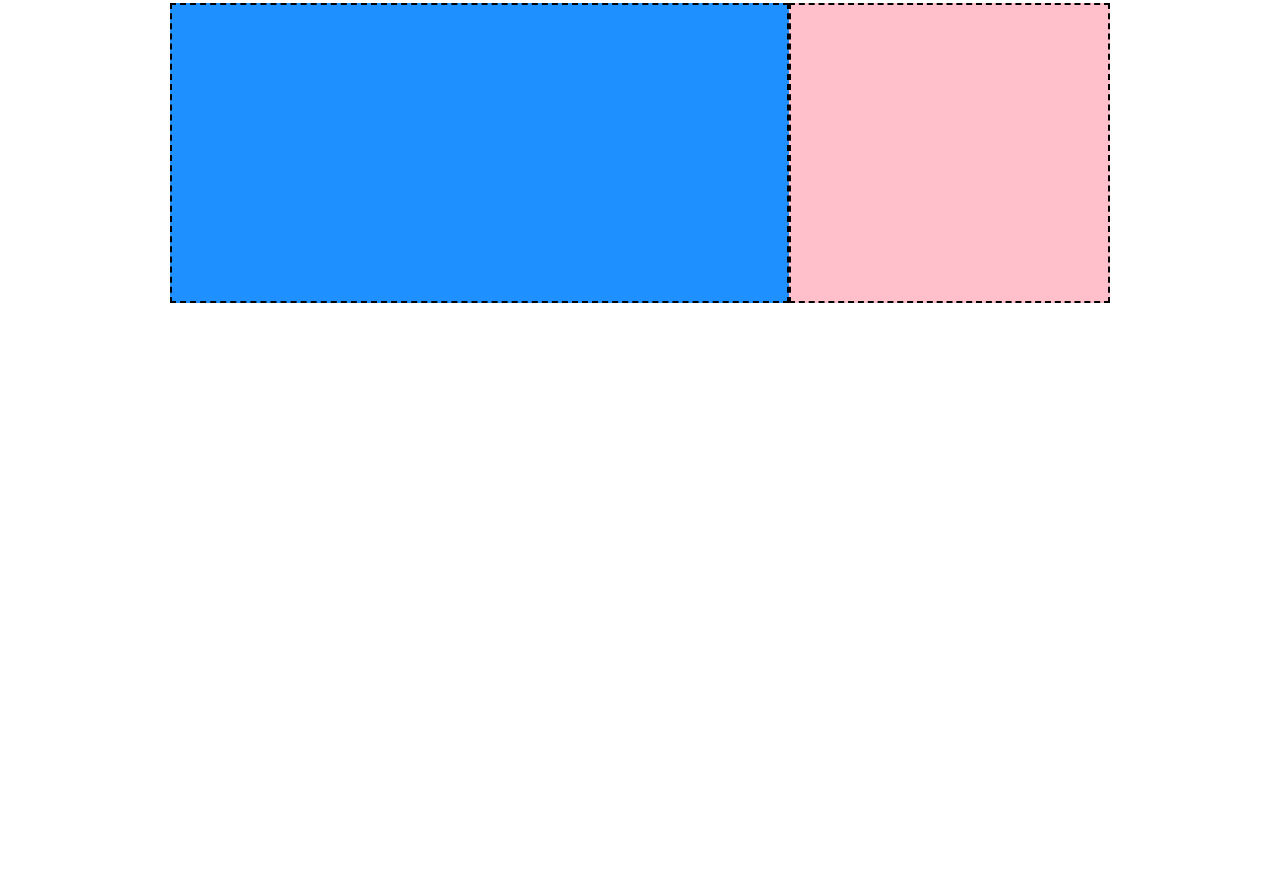
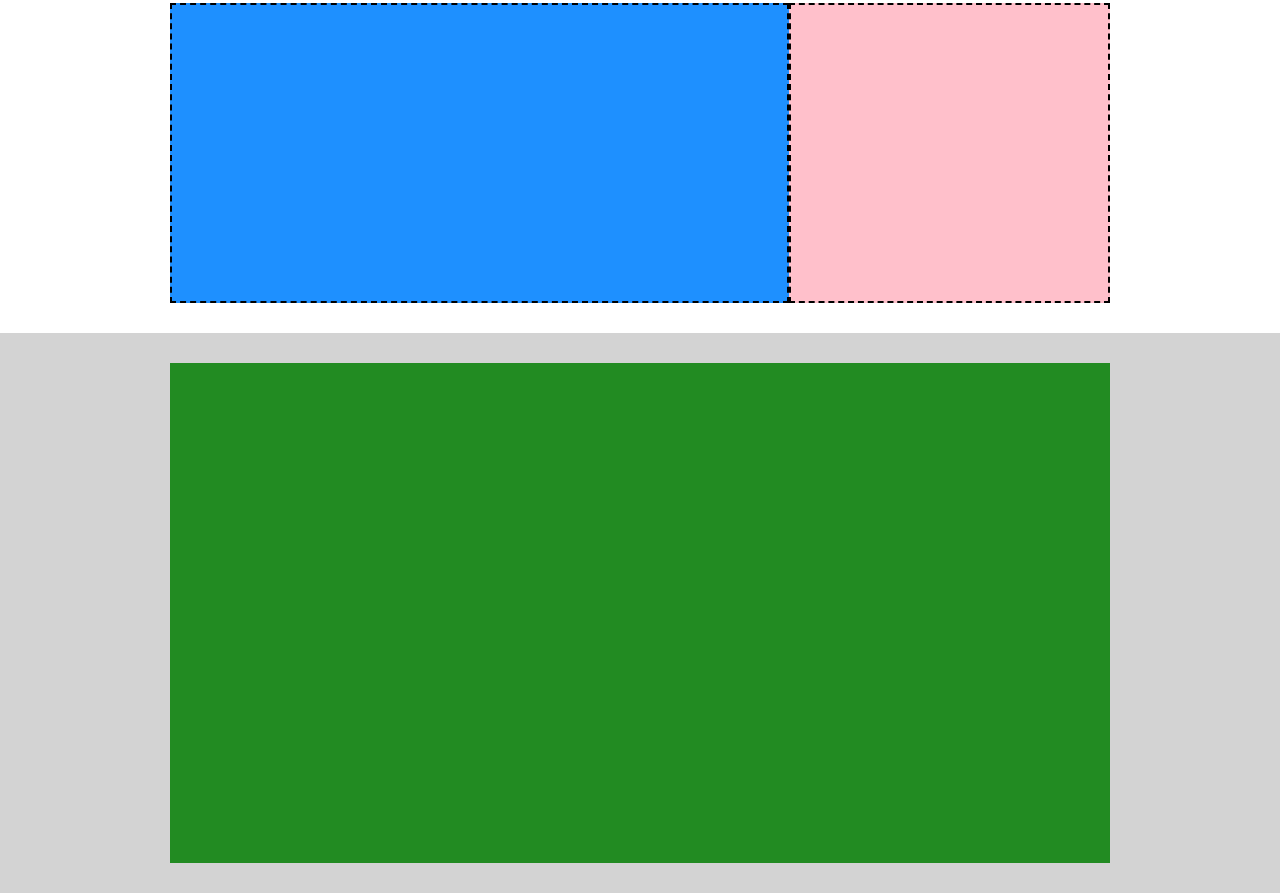
Before and after one commit to EmilioGall/htmlcss-struttura-discord, a plain HTML site: page index.html in a window 1280 px wide. Shown: the part 1229-2122 px from the top of the page. Before the commit the page ends 1562 px from the top, so only its background shows below. Drawn offline with Linux system fonts and the light colour scheme.

Commit message:
add: content&style - mono-content - main

```diff
--- a/CSS/style.css
+++ b/CSS/style.css
@@ -72,7 +72,7 @@ header {
 
 /* Multi-Content Section */
 
-.inverted-multi-content {
+.grey-section {
     background-color: rgba(211, 211, 211, 1);
 }
 
@@ -92,9 +92,15 @@ header {
     height: 300px;
 }
 
+/* Mono-Content Section */
 
+.green {
+    background-color: rgba(34, 139, 34, 1);
+    flex-grow: 1;
 
-/* Mono-Content Section */
+    /* Debug */
+    height: 500px;
+}
 
 /* FOOTER */
 
--- a/index.html
+++ b/index.html
@@ -56,7 +56,7 @@
 
             </section>
 
-            <section class="inverted-multi-content">
+            <section class="grey-section">
 
                 <div class="container">
                     <div class="pink bar"></div>
@@ -79,7 +79,11 @@
         <!-- /Multi-Content Section -->
 
         <!-- Mono-Content Section -->
-        <section>
+        <section class="grey-section">
+
+            <div class="container">
+                <div class="green"></div>
+            </div>
 
         </section>
         <!-- /Mono-Content Section -->
```
